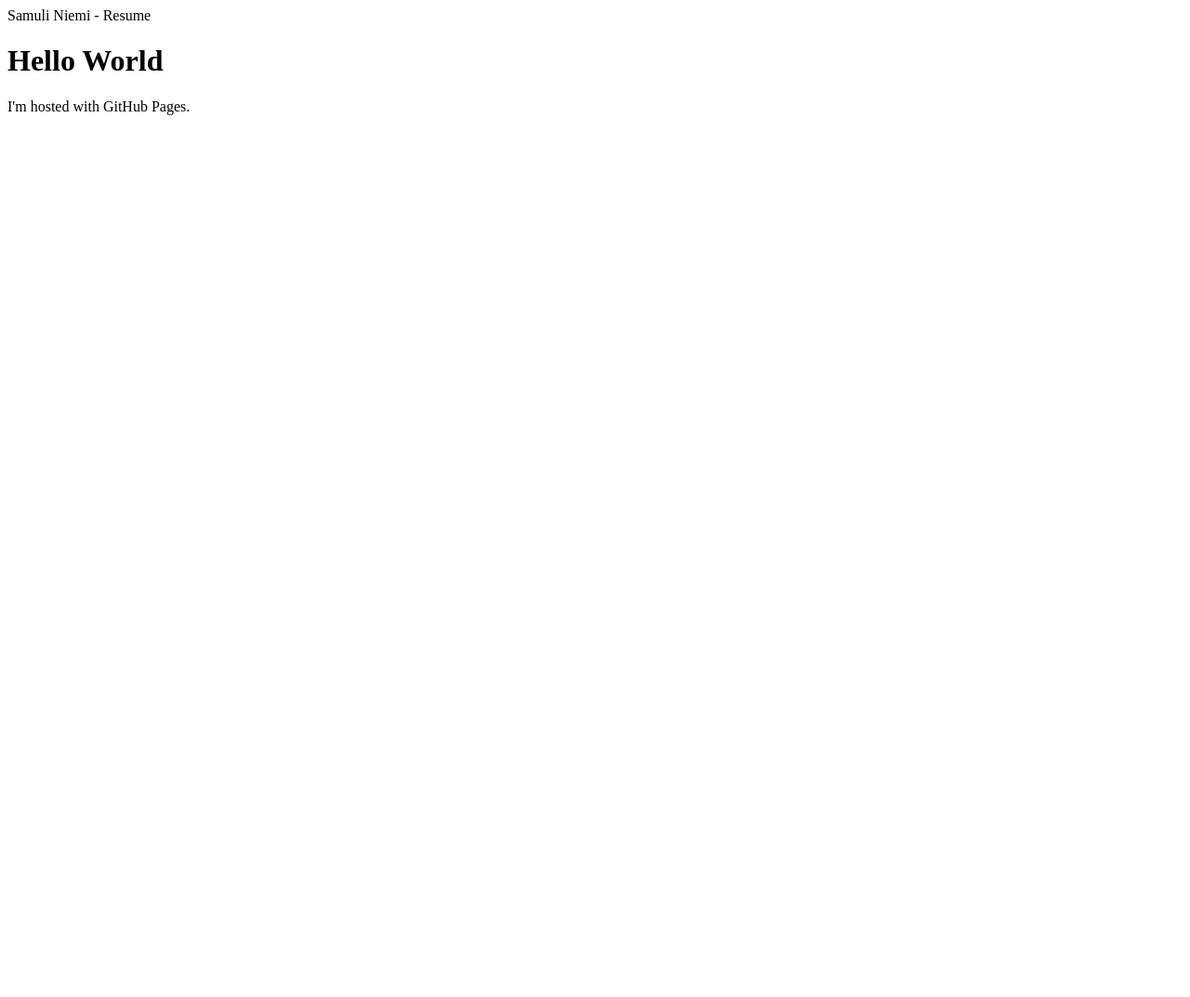
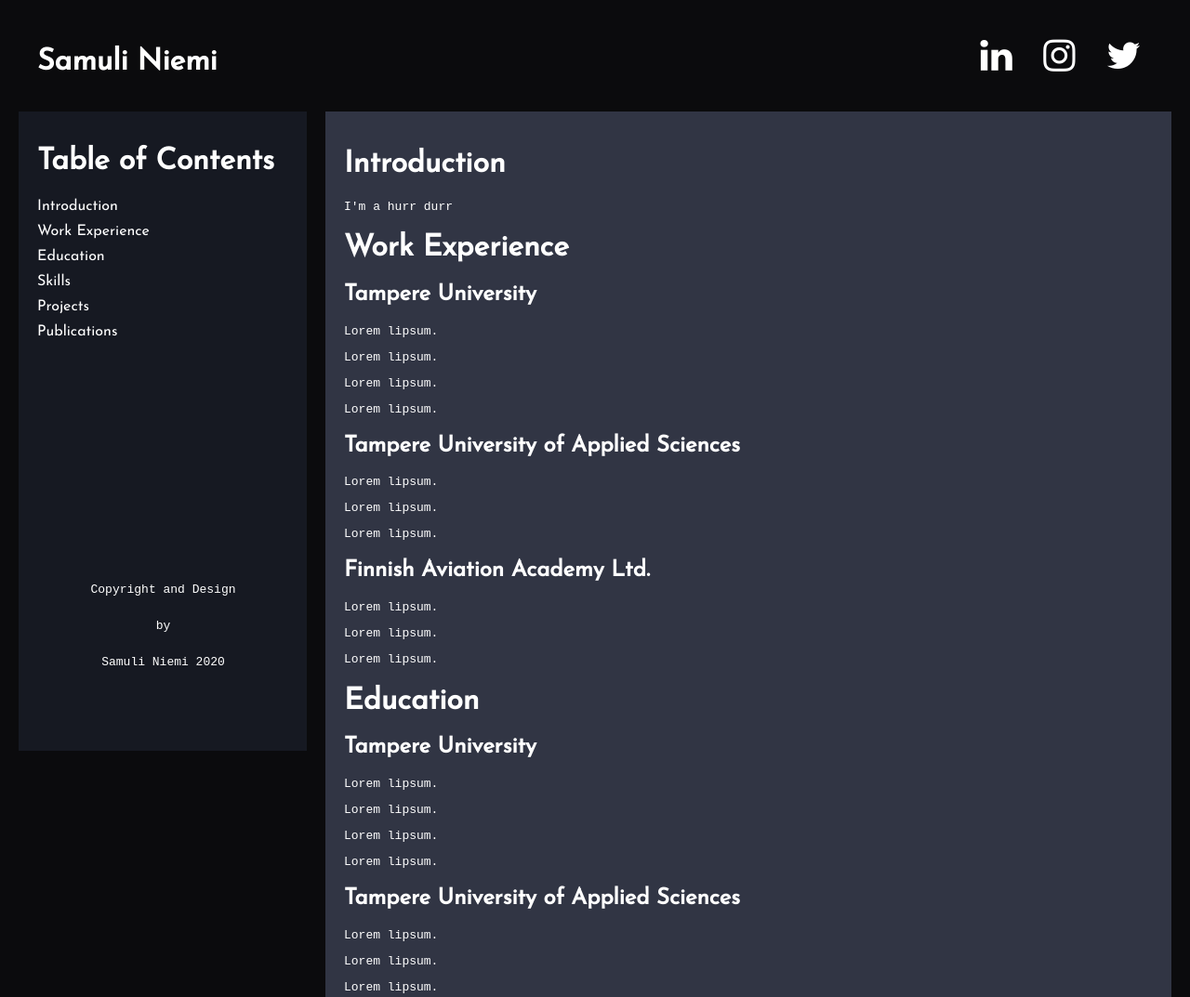
Before and after one commit to samuliniemi/samuliniemi.github.io, a plain HTML site: page index.html in a window 1280 px wide. Shown: the top 1073 px of the page at 93% size. Before the commit the page ends 800 px from the top, so only its background shows below. Drawn offline with Linux system fonts and the light colour scheme.

Commit message:
Page structure updated.

```diff
--- a/index.html
+++ b/index.html
@@ -1,11 +1,284 @@
 <!DOCTYPE html>
 <html>
   <head>
-    <meta charset="utf-8"
     <title>Samuli Niemi - Resume</title>
+    <meta charset="utf-8">
+    <link rel='stylesheet' href='https://fonts.googleapis.com/css?family=Josefin+Sans' >
+    <link rel="stylesheet" href="https://cdnjs.cloudflare.com/ajax/libs/font-awesome/4.7.0/css/font-awesome.min.css">
+    <style>
+
+      html, body {
+        margin:0 !important;
+        padding:0 !important;
+      }
+      body  {
+        font-family: monospace;
+        color: white;
+        background: rgba( 11, 11, 13,1);
+      }
+      h1, h2, h3 {
+        font-family: 'Josefin Sans', sans-serif;
+      }
+
+      #navbar {
+
+        margin: 20px 20px 10px 20px;
+        width: calc(100% - 60px);
+        height: 60px;
+        position: fixed;
+        top: 0px;
+        padding: 10px 10px 10px 10px;
+      }
+
+      #table-content {
+        background: rgba( 22, 25, 34,1);
+        width: 270px;
+        height: 81%;
+        position: fixed;
+        top: 110px;
+        margin: 10px 10px 10px 20px;
+        padding: 20px;
+        border: none;
+        line-height: 2em;
+        min-height: 400px;
+
+
+      }
+
+
+
+      #content {
+        background: rgba( 49, 53, 68,1);
+        width: calc(100% - 410px);
+        position: absolute;
+        top: 110px;
+        left: 340px;
+        margin: 10px 20px 26px 10px;
+        padding: 20px;
+        min-width: 500px;
+      }
+
+      #extra-info {
+        position: absolute;
+        bottom: 10%;
+        left: 25%;
+        text-align: center;
+
+      }
+
+      a.local-link {
+        text-decoration: none;
+        font-family: 'Josefin Sans', sans-serif;
+        color: white;
+
+      }
+
+      a:visited {
+        color: white;
+      }
+
+      a.button {
+        background-color: #f44336;
+        color: white;
+        padding: 14px 25px;
+        text-align: center;
+        text-decoration: none;
+        display: inline-block;
+      }
+
+      .fa {
+        padding: 20px;
+        font-size: 40px;
+        width: 20px;
+        height: 50px;
+        text-align: center;
+        text-decoration: none;
+      }
+
+      .fa:hover {
+      opacity: 0.7;
+    }
+
+
+      .fa-twitter {
+        //background: #55ACEE;
+        color: white;
+      }
+
+      .fa-instagram {
+        //background: #55ACEE;
+        color: white;
+      }
+
+      .fa-linkedin {
+        //background: #55ACEE;
+        color: white;
+      }
+
+      #social-media {
+        position: absolute;
+        top: inherit;
+        right: 30px;
+      }
+
+      #pagetitle {
+        font-family: 'Josefin Sans', sans-serif;
+        position: absolute;
+        top: inherit;
+        padding: inherit;
+      }
+
+
+    </style>
   </head>
   <body>
-    <h1>Hello World</h1>
-    <p>I'm hosted with GitHub Pages.</p>
+
+    <div id="navbar">
+
+      <div id="pagetitle">
+          <h1> Samuli Niemi </h1>
+      </div>
+
+      <div id="social-media">
+      <a href="https://www.linkedin.com/in/samuliniemi/" class="fa fa-linkedin"></a>
+      <a href="https://www.instagram.com/samuli_niemi/" class="fa fa-instagram"></a>
+      <a href="https://twitter.com/samuliniemi" class="fa fa-twitter"></a>
+      </div>
+
+    </div>
+
+    <div id="table-content">
+
+      <h1>Table of Contents</h1>
+      <a class="local-link" href="#introduction">Introduction</a>
+      <br>
+      <a class="local-link" href="#work">Work Experience</a>
+      <br>
+      <a class="local-link" href="#education">Education</a>
+      <br>
+      <a class="local-link" href="#skills">Skills</a>
+      <br>
+      <a class="local-link" href="#projects">Projects</a>
+      <br>
+      <a class="local-link" href="#publications">Publications</a>
+
+      <div id="extra-info">
+        <p>Copyright and Design</p>
+        <p>by</p>
+        <p>Samuli Niemi 2020</p>
+      </div>
+
+
+
+    </div>
+
+
+    <div id="content">
+
+
+      <h1 id="introduction">Introduction</h1>
+
+      <p>I'm a hurr durr</p>
+
+      <h1 id="work">Work Experience</h1>
+
+      <h2>Tampere University</h2>
+
+      <p>Lorem lipsum.</p>
+
+      <p>Lorem lipsum.</p>
+      <p>Lorem lipsum.</p>
+      <p>Lorem lipsum.</p>
+
+
+      <h2>Tampere University of Applied Sciences</h2>
+
+      <p>Lorem lipsum.</p>
+      <p>Lorem lipsum.</p>
+      <p>Lorem lipsum.</p>
+
+      <h2>Finnish Aviation Academy Ltd.</h2>
+
+      <p>Lorem lipsum.</p>
+      <p>Lorem lipsum.</p>
+      <p>Lorem lipsum.</p>
+
+      <h1 id"education">Education</h1>
+
+      <h2>Tampere University</h2>
+
+      <p>Lorem lipsum.</p>
+
+      <p>Lorem lipsum.</p>
+      <p>Lorem lipsum.</p>
+      <p>Lorem lipsum.</p>
+
+
+      <h2>Tampere University of Applied Sciences</h2>
+
+      <p>Lorem lipsum.</p>
+      <p>Lorem lipsum.</p>
+      <p>Lorem lipsum.</p>
+
+      <h2>Länsirannikonkoulutus Oy Winnova</h2>
+
+      <p>Lorem lipsum.</p>
+      <p>Lorem lipsum.</p>
+      <p>Lorem lipsum.</p>
+
+
+
+
+
+
+      <h2></h2>
+
+      <p>Lorem lipsum.</p>
+      <p>Lorem lipsum.</p>
+      <p>Lorem lipsum.</p>
+
+
+      <h2></h2>
+
+      <h1 id="skills">Skills</h1>
+
+      <p>Lorem lipsum.</p>
+      <p>Lorem lipsum.</p>
+      <p>Lorem lipsum.</p>
+      <p>Lorem lipsum.</p>
+      <p>Lorem lipsum.</p>
+      <p>Lorem lipsum.</p>
+      <p>Lorem lipsum.</p>
+      <p>Lorem lipsum.</p>
+
+
+      <h1 id="projects">Projects</h1>
+
+
+      <p>Lorem lipsum.</p>
+      <p>Lorem lipsum.</p>
+      <p>Lorem lipsum.</p>
+      <p>Lorem lipsum.</p>
+      <p>Lorem lipsum.</p>
+      <p>Lorem lipsum.</p>
+
+
+      <h1 id="publications">Publications</h1>
+
+      <p>Lorem lipsum.</p>
+      <p>Lorem lipsum.</p>
+      <p>Lorem lipsum.</p>
+      <p>Lorem lipsum.</p>
+      <p>Lorem lipsum.</p>
+
+
+
+    </div>
+
+
+
+
+
+
 </body>
 </html>
```
